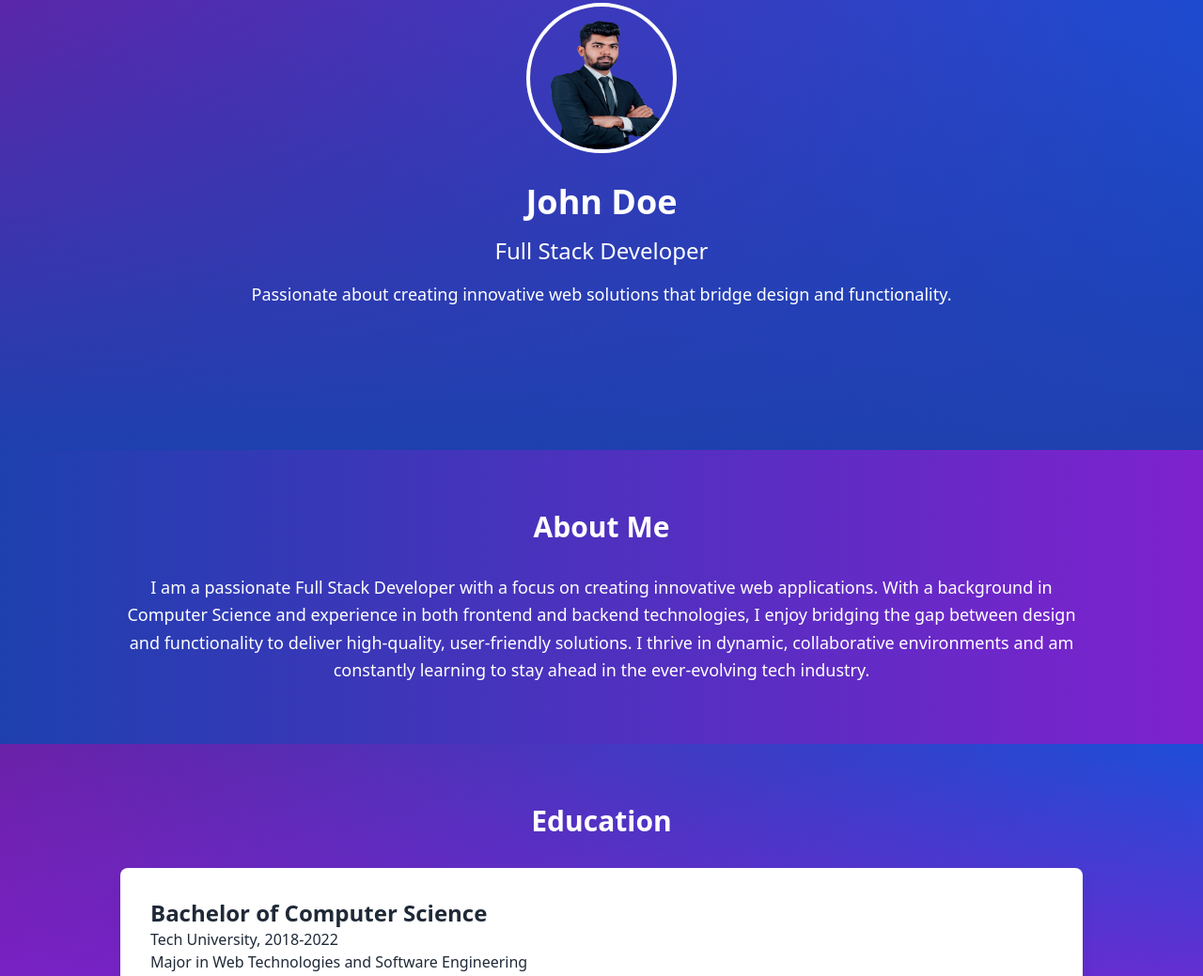
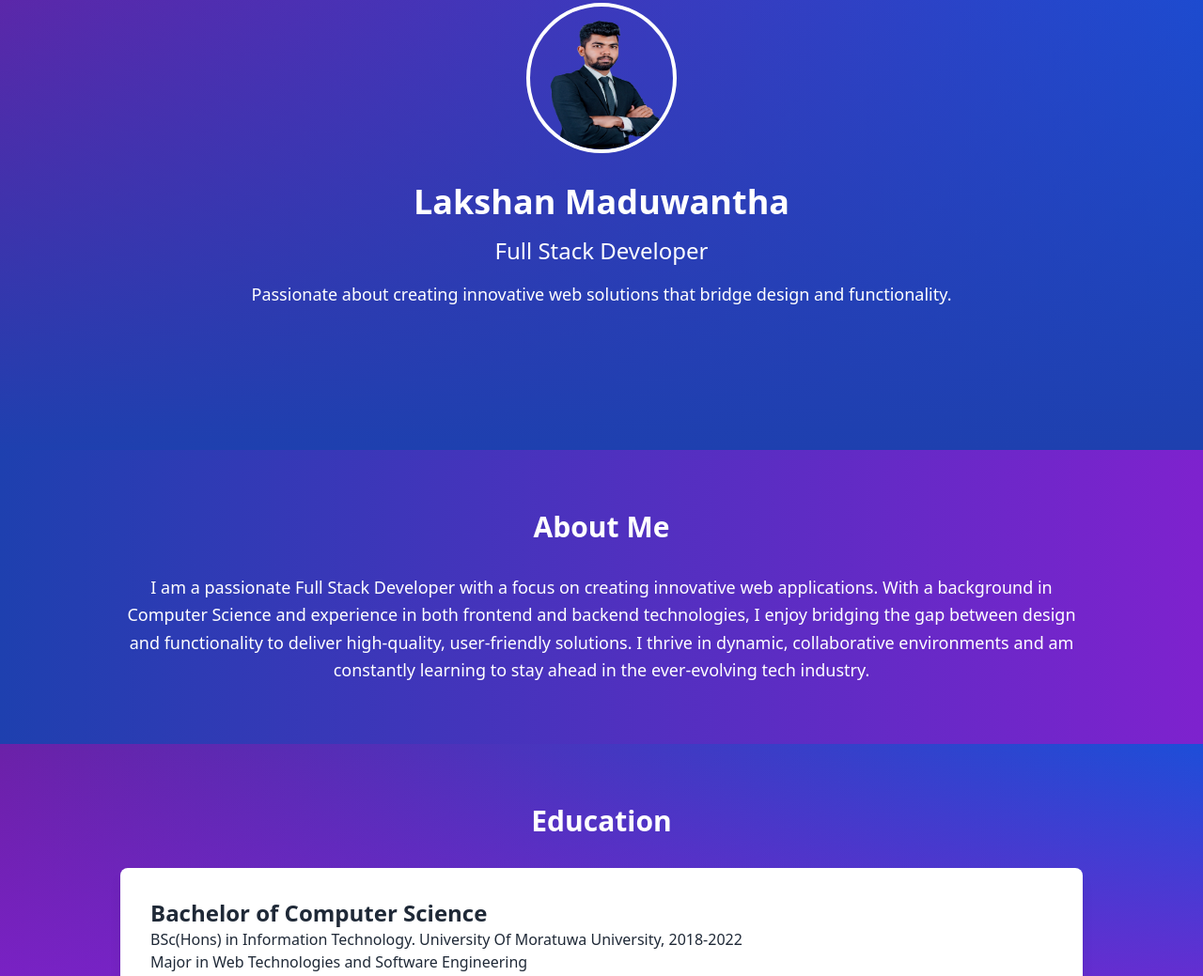
Before and after one commit to Lakshanweerasingha/Lakshanweerasingha.github.io, a plain HTML site: page index.html in a window 1280 px wide. Shown: the part 209-1248 px from the top of the page at 94% size. Drawn offline with nearby package versions, Linux system fonts and the light colour scheme.

Commit message:
Update index.html

```diff
--- a/index.html
+++ b/index.html
@@ -27,7 +27,7 @@
     <section id="home" class="section py-32 bg-gradient-to-t from-blue-800 to-transparent">
         <div class="max-w-screen-lg mx-auto text-center">
         <img src="lakshan.png" alt="Profile" class="w-40 h-40 rounded-full mx-auto mb-8 border-4 border-white">
-            <h1 class="text-4xl font-bold mb-4">John Doe</h1>
+            <h1 class="text-4xl font-bold mb-4">Lakshan Maduwantha</h1>
             <h2 class="text-2xl mb-4">Full Stack Developer</h2>
             <p class="text-lg mb-6">Passionate about creating innovative web solutions that bridge design and functionality.</p>
         </div>
@@ -52,7 +52,7 @@
             <h2 class="text-3xl font-bold mb-8 text-center">Education</h2>
             <div class="bg-white text-gray-800 p-8 rounded-lg shadow-lg">
                 <h3 class="text-2xl font-semibold">Bachelor of Computer Science</h3>
-                <p>Tech University, 2018-2022</p>
+                <p>BSc(Hons) in Information Technology. University Of Moratuwa University, 2018-2022</p>
                 <p>Major in Web Technologies and Software Engineering</p>
             </div>
         </div>
```
